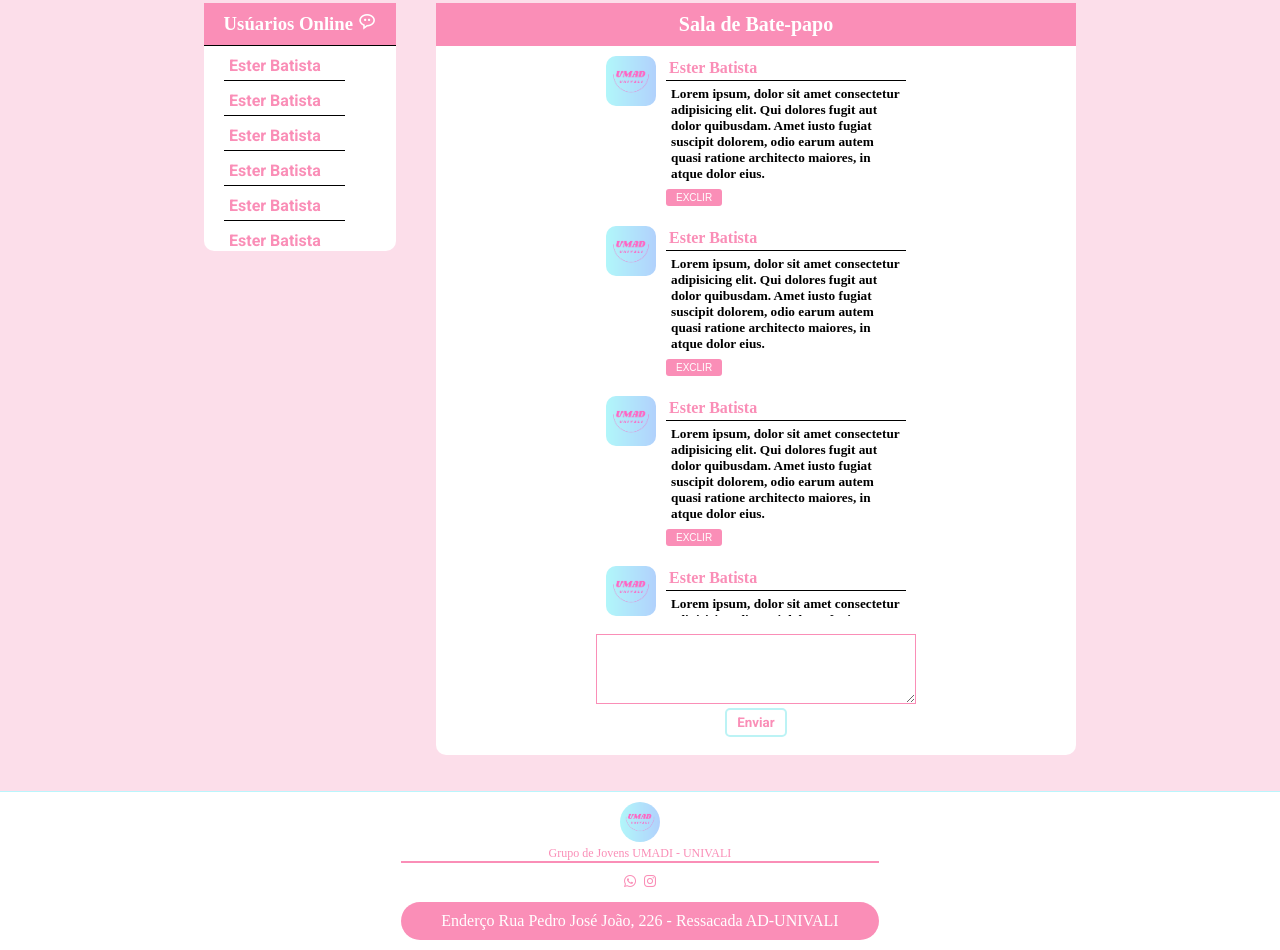
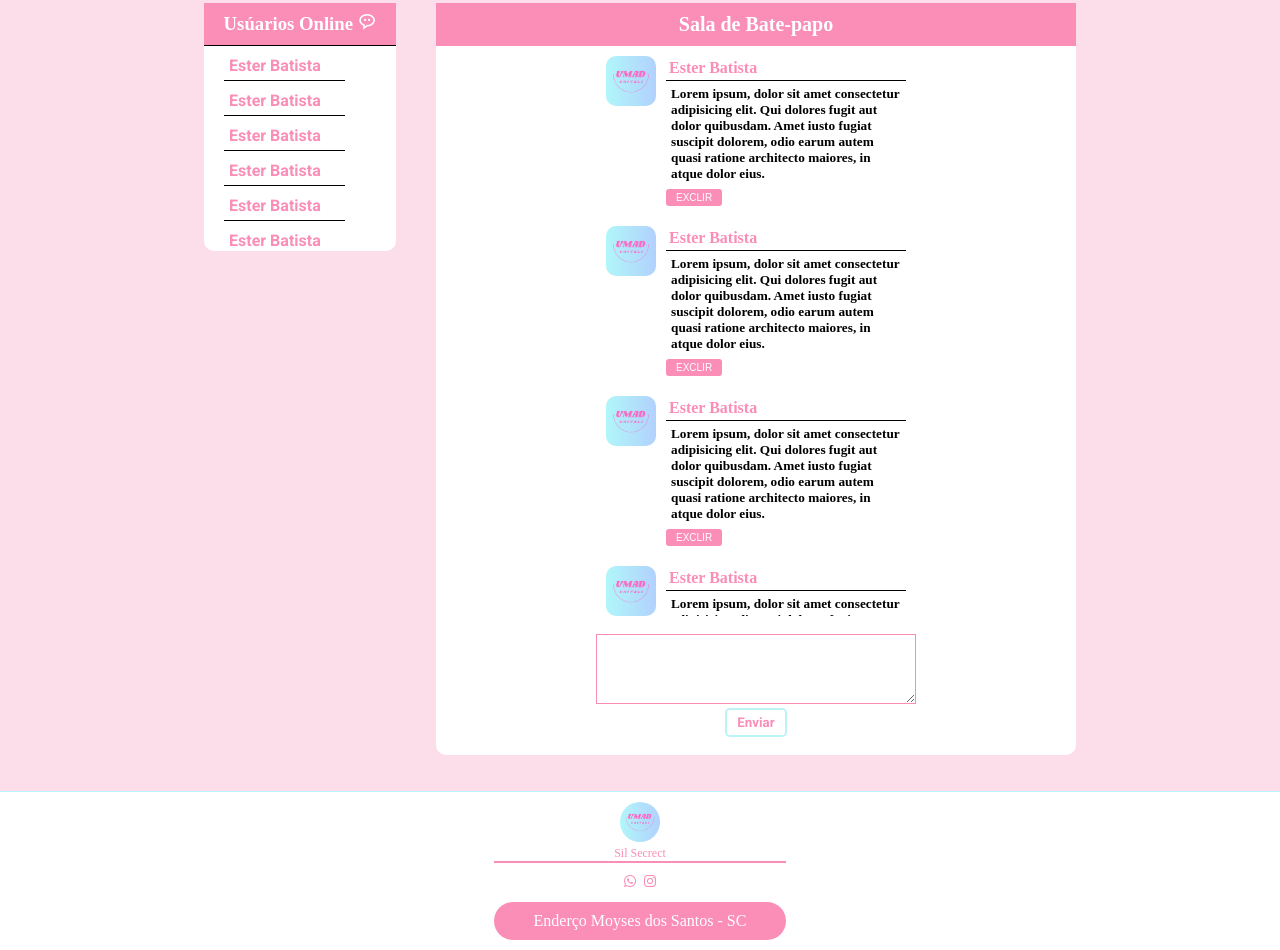
Before and after one commit to SilSecrect/devocional, a plain HTML site: page index.html in a window 1280 px wide. Shown: the part 360-1310 px from the top of the page. Drawn offline with nearby package versions, Linux system fonts and the light colour scheme; a web font is replaced by a local one.

Commit message:
Update index.html

```diff
--- a/index.html
+++ b/index.html
@@ -343,7 +343,7 @@
      <img src="images/UMAD.png" style="height: 40px; border-radius: 20px" />
      <div>
        <div style="border-bottom: 2px solid #fa8eb7">
-         <p style="color: #fa8eb7; font-size:12px">Grupo de Jovens UMADI - UNIVALI</p>
+         <p style="color: #fa8eb7; font-size:12px">Sil Secrect </p>
        </div>
        <div style="padding: 10px; color: var(--dark)">
          <a
@@ -351,7 +351,7 @@
            ><i class="bx bxl-whatsapp" style="color: #fa8eb7;"></i
          ></a>
          <a
-           href="https://www.instagram.com/umadiunivali?igsh=dWpqMHY5MDVpYmho"
+           href="#"
            target="_blank"
            ><i class="bx bxl-instagram" style="color: #fa8eb7;"></i
          ></a>
@@ -364,7 +364,7 @@
          "
        >
          <p style="color: #ffffff">
-           Enderço Rua Pedro José João, 226 - Ressacada AD-UNIVALI
+           Enderço Moyses dos Santos - SC
          </p>
        </div>
      </div>
```
